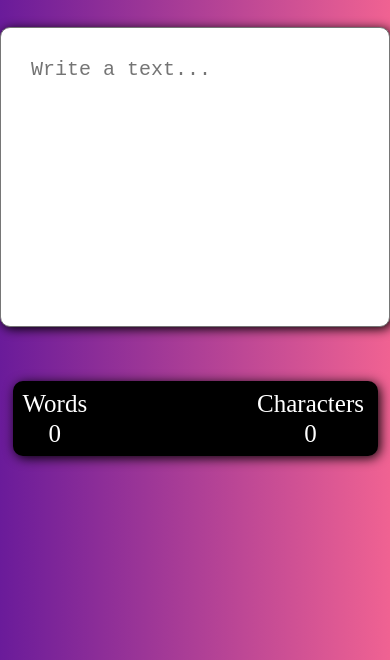
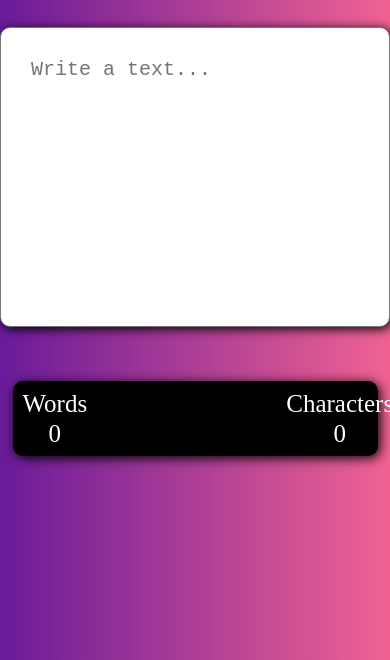
Before and after one commit to Shady-ghabour/word-counter, a plain HTML site: page index.html in a window 390 px wide. Shown: the part 184-844 px from the top of the page. Drawn offline with Linux system fonts and the light colour scheme.

Commit message:
fixing the design for the other screen sizes

```diff
--- a/style.css
+++ b/style.css
@@ -95,3 +95,14 @@ textarea{
     }
 
 }
+@media (max-width: 992px) {
+    .charCount{
+        left: 70%;
+    }
+}
+
+@media (max-width: 1200px) {
+    .charCount{
+        left: 75%;
+    }
+}
```
